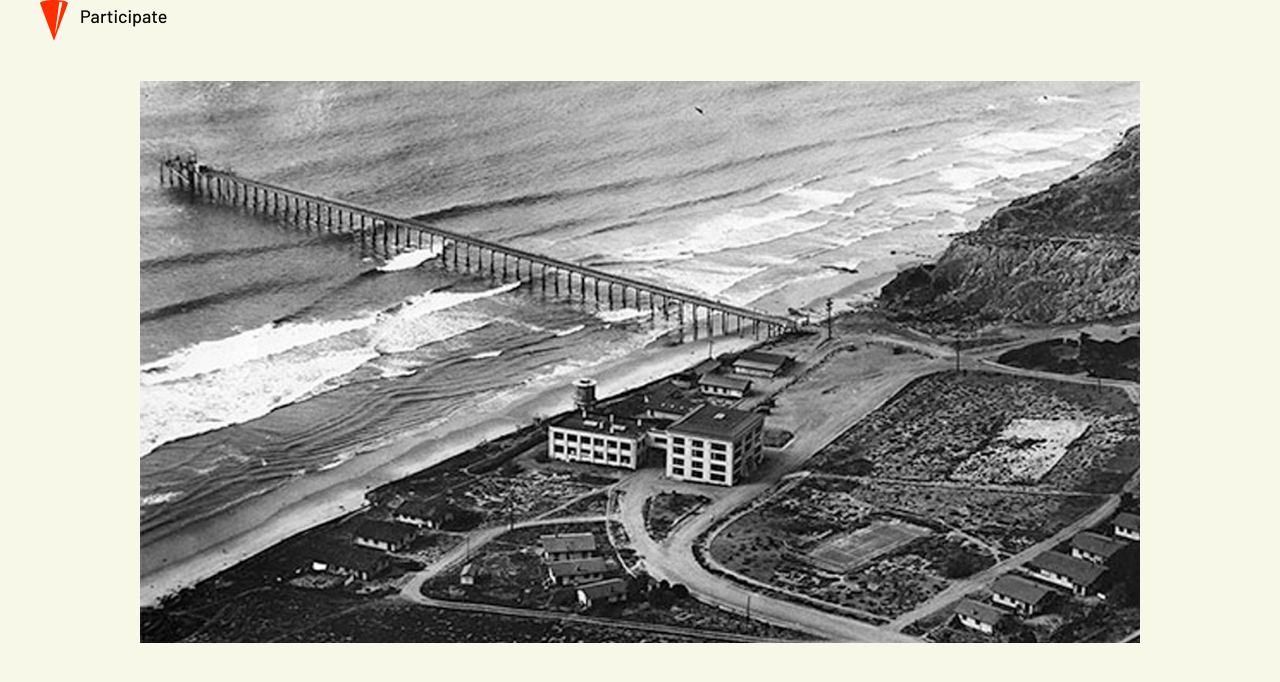
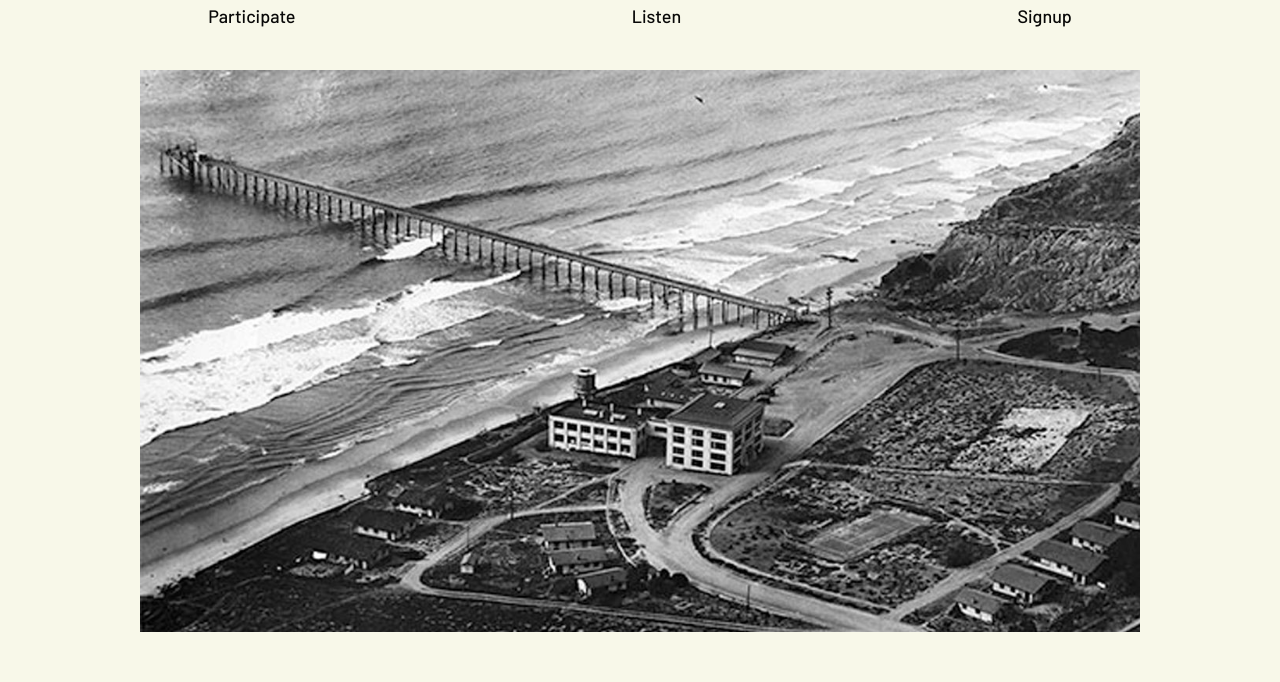
Before and after one commit to abeciana1/drop-the-needle-frontend, a Next.js app: page / in a window 1280 px wide. Shown: the top 682 px of the page. Built offline with nearby package versions, Linux system fonts and the light colour scheme.

Commit message:
Added navigation items to navbar comp

```diff
--- a/components/core/_nav/NavBar/index.tsx
+++ b/components/core/_nav/NavBar/index.tsx
@@ -2,12 +2,28 @@ import NavItem from '../NavItem'
 
 const NavBar = () => {
     return (
-        <nav>
-            <NavItem
-                text="Participate"
-                color="scarlet"
-                href="/"
-            />
+        <nav
+            className=""
+        >
+            <ul
+                className="flex justify-around"
+            >
+                <NavItem
+                    text="Participate"
+                    color="scarlet"
+                    href="/"
+                />
+                <NavItem
+                    text="Listen"
+                    color="royalBlue"
+                    href="/"
+                />
+                <NavItem
+                    text="Signup"
+                    color="altGreen"
+                    href="/"
+                />
+            </ul>
         </nav>
     )
 }
--- a/components/core/_nav/NavItem/index.tsx
+++ b/components/core/_nav/NavItem/index.tsx
@@ -1,3 +1,4 @@
+import { useState } from 'react'
 import cx from 'classnames'
 import Needle from '../../../../public/Needle'
 
@@ -12,20 +13,35 @@ const NavItem = ({
     color,
     href
 }: INavItem) => {
+    const [active, setActive] = useState(false)
+    // console.log(active)
+
+    const toggleActive = () => {
+        console.log(active)
+        setActive(!active)
+    }
+
     return (
+        <li>
+
             <a
                 href={href}
+                onMouseEnter={toggleActive}
+                onMouseLeave={toggleActive}
                 className="flex items-start"
             >
+                {active && (
                     <div
-                className="w-7"
+                        className="w-7 absolute left-0"
                     >
                         <Needle
                             fillColor={color}
                         />
-            </div>
+                    </div>)
+                }
                 <span
-                className={cx("mt-0.5 hover:underline decoration-[3px] underline-offset-[6px] ml-3 text-lg font-medium text-coolGray", {
+                    onClick={() => console.log('span')}
+                    className={cx("mt-0.5 hover:underline decoration-[3px] underline-offset-[6px] text-lg font-medium text-coolGray", {
                         ['hover:text-royalBlue']: color === 'royalBlue',
                         ['hover:text-altGreen']: color === 'altGreen',
                         ['hover:text-scarlet']: color === 'scarlet',
@@ -36,6 +52,7 @@ const NavItem = ({
                     { text }
                 </span>
             </a>
+        </li>
     )
 }
 
--- a/pages/_app.tsx
+++ b/pages/_app.tsx
@@ -1,8 +1,14 @@
 import '../styles/globals.css'
 import type { AppProps } from 'next/app'
+import NavBar from '../components/core/_nav/NavBar'
 
 function MyApp({ Component, pageProps }: AppProps) {
-  return <Component {...pageProps} />
+  return (
+    <>
+      <NavBar/>
+      <Component {...pageProps} />
+    </>
+  )
 }
 
 export default MyApp
--- a/pages/_document.tsx
+++ b/pages/_document.tsx
@@ -1,5 +1,4 @@
 import { Html, Head, Main, NextScript } from 'next/document'
-import NavBar from '../components/core/_nav/NavBar'
 
 const Document = () => {
     return (
@@ -10,7 +9,6 @@ const Document = () => {
             <link href="https://fonts.googleapis.com/css2?family=Barlow:ital,wght@0,400;0,500;0,600;0,700;0,800;0,900;1,400;1,500;1,600;1,700;1,800;1,900&display=swap" rel="stylesheet"/>
         </Head>
         <body className="mx-5 md:mx-10">
-            <NavBar/>
             <Main />
             <NextScript />
         </body>
--- a/pages/index.tsx
+++ b/pages/index.tsx
@@ -11,6 +11,7 @@ const Home = () => {
       />
       <div
         className="w-10/12 mx-auto py-10"
+        onClick={() => console.log('hi')}
       >
         <Image
           src="/Scripps.jpg"
```
Lines whose indentation alone changed are shown as unchanged.
